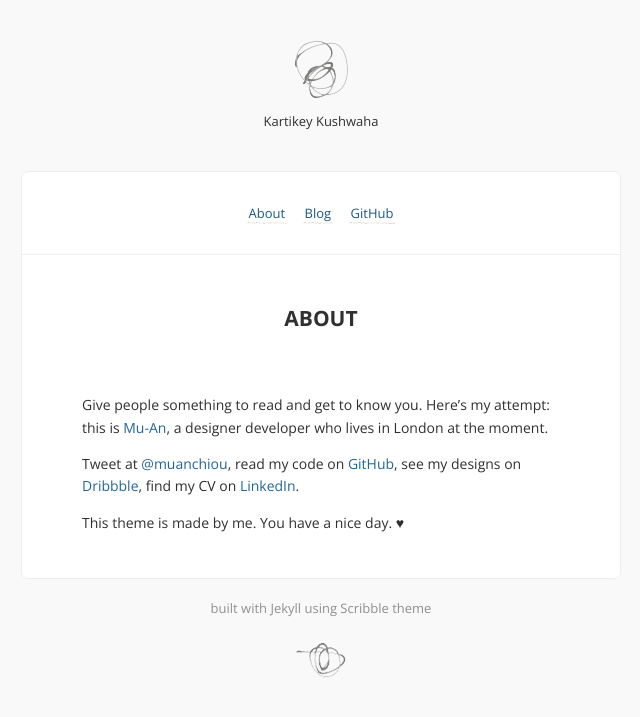
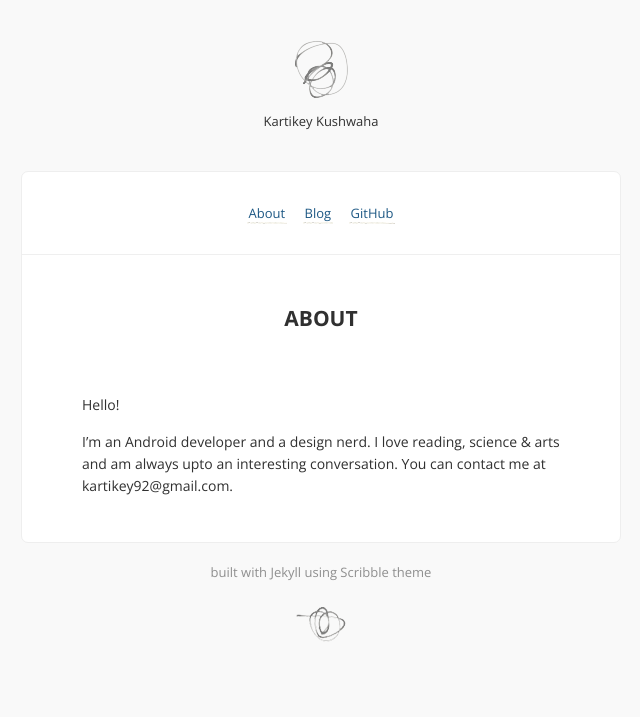
Before and after one commit to krtkush/krtkush.github.io, a Jekyll site: the page built from about.md, in a window 1280 px wide. Shown: the top 717 px of the page, without its empty margins (319-959 px from the left). Built offline with Jekyll 4.4.1, drawn with Linux system fonts in a browser that asks for light colours; comment, search, counter and statistics services are not loaded.

Commit message:
Changes in about page

```diff
--- a/about.md
+++ b/about.md
@@ -3,8 +3,6 @@ layout: page
 title: About
 ---
 
-Give people something to read and get to know you. Here's my attempt: this is [Mu-An](http://muan.co), a designer developer who lives in London at the moment.
+Hello!
 
-Tweet at [@muanchiou](http://twitter.com/muanchiou), read my code on [GitHub](http://github.com/muan), see my designs on [Dribbble](http://dribbble.com/muan), find my CV on [LinkedIn](http://uk.linkedin.com/in/muanchiou).
-
-This theme is made by me. You have a nice day. ♥
+I'm an Android developer and a design nerd. I love reading, science & arts and am always upto an interesting conversation. You can contact me at kartikey92@gmail.com.
```
Also changed, not shown: 1 other file.
